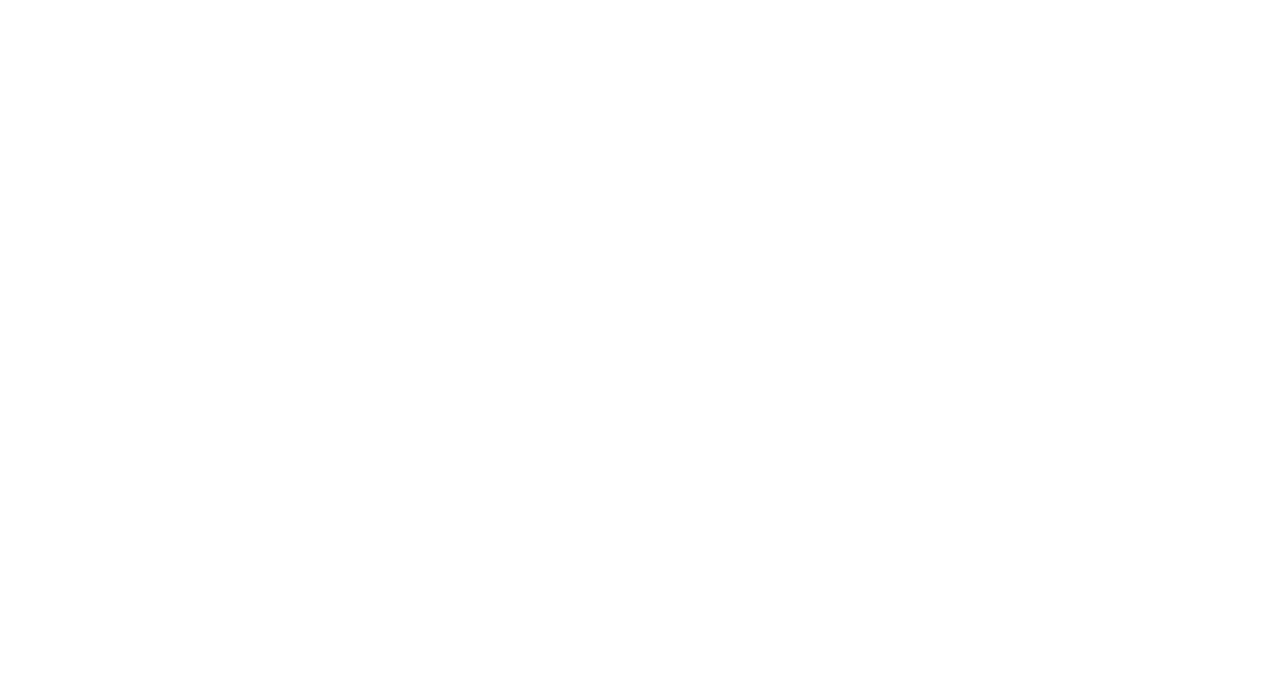
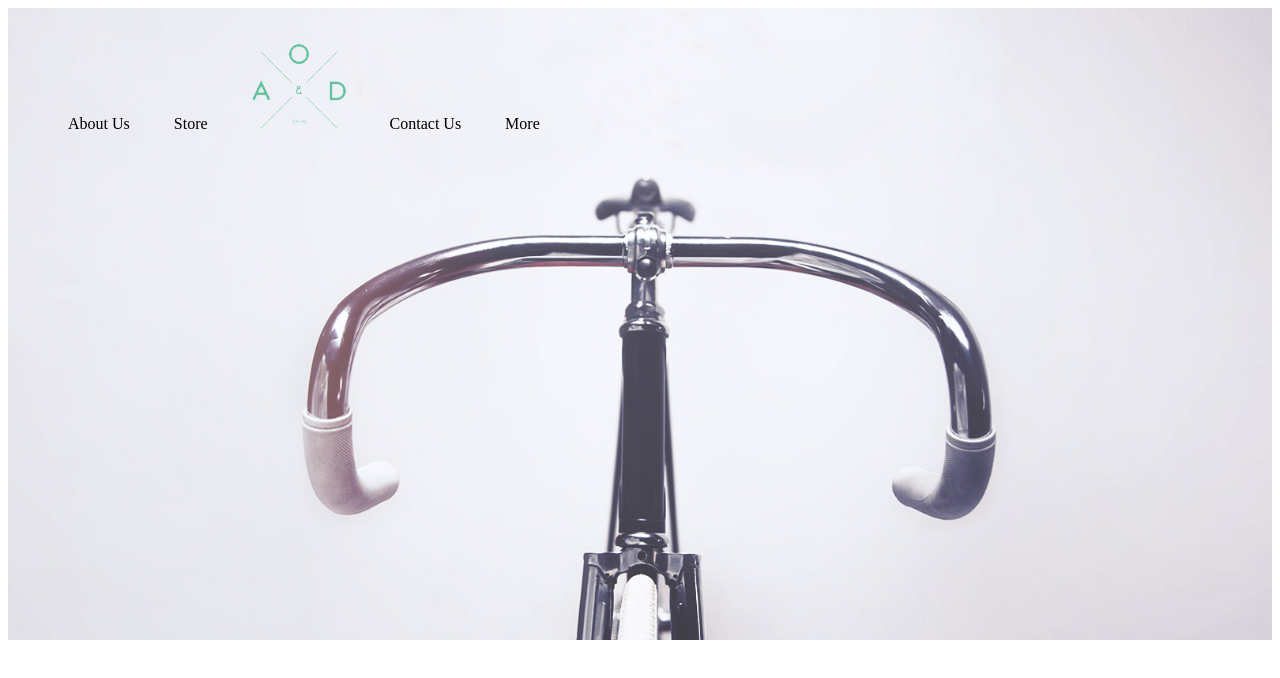
Before and after one commit to uhmsteve/HTMLMockup, a plain HTML site: page index.html in a window 1280 px wide. Drawn offline with Linux system fonts and the light colour scheme.

Commit message:
hero img top bar

```diff
--- a/index.css
+++ b/index.css
@@ -0,0 +1,12 @@
+.hero img {
+  width: 100%;
+}
+
+.top-bar li{
+  display: inline-block;
+    padding: 20px;
+}
+
+.top-bar {
+  position: absolute;
+}
--- a/index.html
+++ b/index.html
@@ -3,10 +3,20 @@
   <head>
     <meta charset="utf-8">
     <title>Html Mockup</title>
+<link rel="stylesheet" href="index.css">
   </head>
   <body>
+    <div class="top-bar">
+      <ul>
+        <li>About Us</li>
+        <li>Store</li>
+        <li><img src="assets/aod-logo.png" alt=""></li>
+        <li>Contact Us</li>
+        <li>More</li>
+      </ul>
+    </div>
 <div class="hero">
-
+<img src="assets/hero.png" alt="">
 </div>
   </body>
 </html>
```
